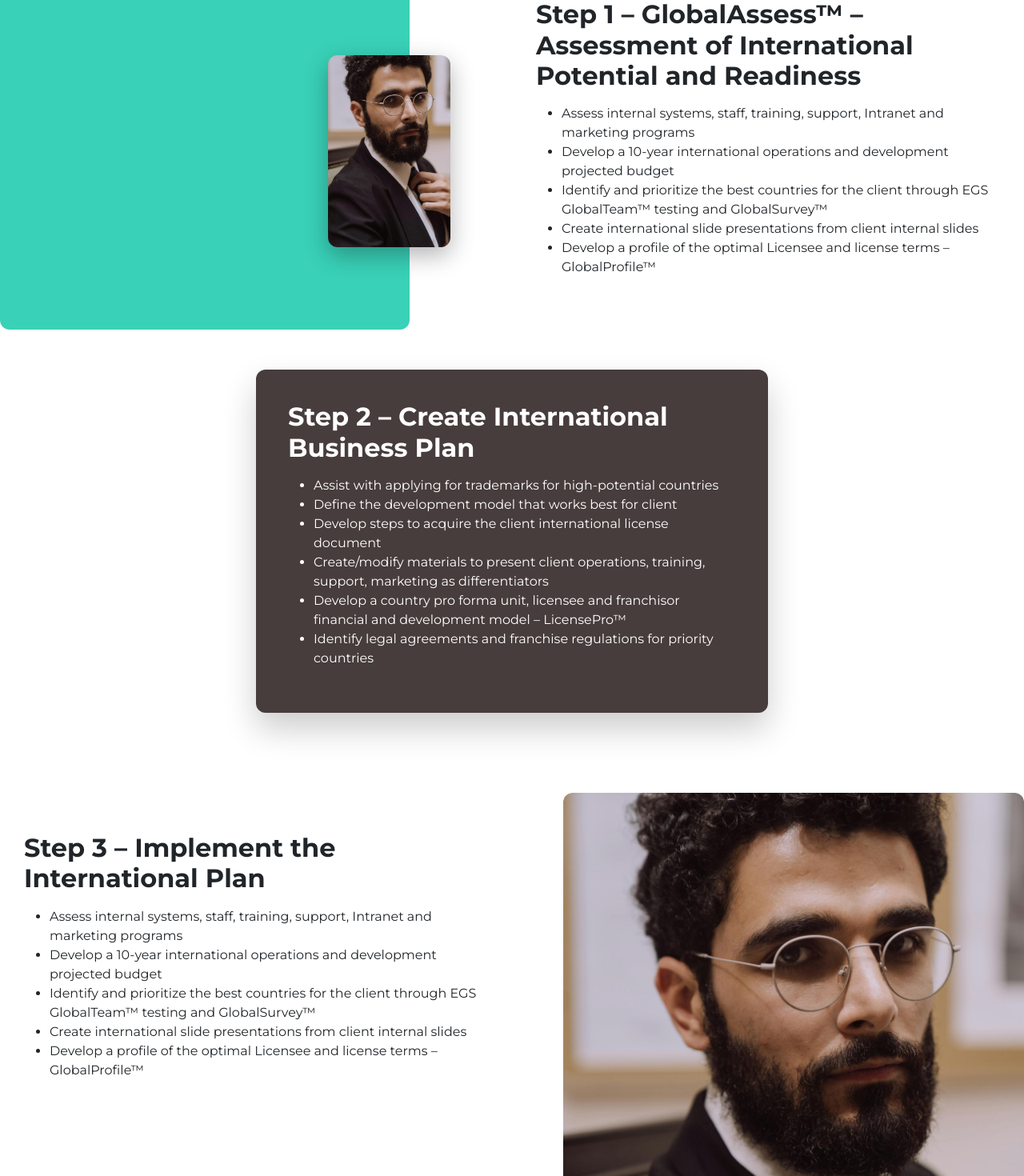
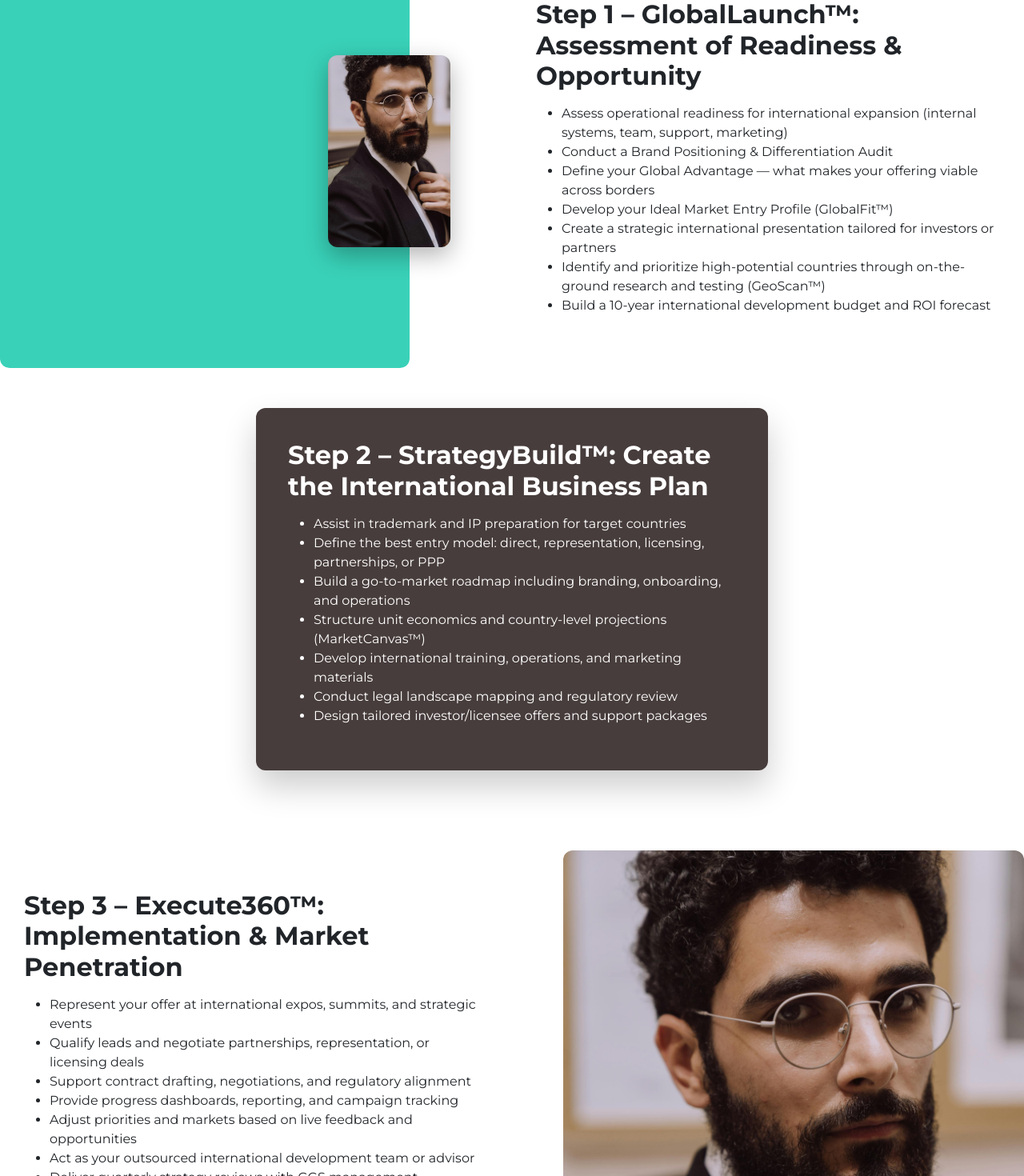
Before and after one commit to tycoonkabuzi/connsultanceWebsite, a React (Vite) app: page /development in a window 1280 px wide. Shown: the part 560-2030 px from the top of the page at 80% size. Built offline with nearby package versions, Linux system fonts and the light colour scheme.

Commit message:
Styled the contact card

```diff
--- a/src/components/ContactDevelopment.jsx
+++ b/src/components/ContactDevelopment.jsx
@@ -2,7 +2,7 @@ import { Button } from "react-bootstrap";
 
 const ContactDevelopment = () => {
   return (
-    <div className="main-contact-development">
+    <div className="main-contact-service">
       <h1>
         Contact us to get started with developing your custom international
         business plan today.
@@ -12,7 +12,7 @@ const ContactDevelopment = () => {
         begin a conversation.
       </p>
 
-      <Button className="btn-standard">Learn more</Button>
+      <Button className="btn-standard">Contact us</Button>
     </div>
   );
 };
--- a/src/components/Steps.jsx
+++ b/src/components/Steps.jsx
@@ -18,29 +18,29 @@ const Steps = () => {
       </div>
 
       <div className="main-right" data-aos="fade-left">
-        <h2>
-          Step 1 – GlobalAssess™ – Assessment of International Potential and
-          Readiness
-        </h2>
+        <h2>Step 1 – GlobalLaunch™: Assessment of Readiness & Opportunity</h2>
+
         <ul>
           <li>
-            Assess internal systems, staff, training, support, Intranet and
-            marketing programs
+            Assess operational readiness for international expansion (internal
+            systems, team, support, marketing)
+          </li>
+          <li>Conduct a Brand Positioning & Differentiation Audit</li>
+          <li>
+            Define your Global Advantage — what makes your offering viable
+            across borders
+          </li>
+          <li>Develop your Ideal Market Entry Profile (GlobalFit™)</li>
+          <li>
+            Create a strategic international presentation tailored for investors
+            or partners
           </li>
           <li>
-            Develop a 10-year international operations and development projected
-            budget
+            Identify and prioritize high-potential countries through
+            on-the-ground research and testing (GeoScan™)
           </li>
           <li>
-            Identify and prioritize the best countries for the client through
-            EGS GlobalTeam™ testing and GlobalSurvey™
-          </li>
-          <li>
-            Create international slide presentations from client internal slides
-          </li>
-          <li>
-            Develop a profile of the optimal Licensee and license terms –
-            GlobalProfile™
+            Build a 10-year international development budget and ROI forecast
           </li>
         </ul>
       </div>
@@ -48,26 +48,30 @@ const Steps = () => {
       {/* Step 2 – Floating Card */}
       <div className="bottom-text-steps" data-aos="fade-up">
         <div className="box-text-steps floating-card">
-          <h2>Step 2 – Create International Business Plan</h2>
+          <h2>
+            Step 2 – StrategyBuild™: Create the International Business Plan
+          </h2>
           <ul>
+            <li>Assist in trademark and IP preparation for target countries</li>
             <li>
-              Assist with applying for trademarks for high-potential countries
-            </li>
-            <li>Define the development model that works best for client</li>
-            <li>
-              Develop steps to acquire the client international license document
+              Define the best entry model: direct, representation, licensing,
+              partnerships, or PPP
             </li>
             <li>
-              Create/modify materials to present client operations, training,
-              support, marketing as differentiators
+              Build a go-to-market roadmap including branding, onboarding, and
+              operations
             </li>
             <li>
-              Develop a country pro forma unit, licensee and franchisor
-              financial and development model – LicensePro™
+              Structure unit economics and country-level projections
+              (MarketCanvas™)
             </li>
             <li>
-              Identify legal agreements and franchise regulations for priority
-              countries
+              Develop international training, operations, and marketing
+              materials
+            </li>
+            <li>Conduct legal landscape mapping and regulatory review</li>
+            <li>
+              Design tailored investor/licensee offers and support packages
             </li>
           </ul>
         </div>
@@ -76,28 +80,30 @@ const Steps = () => {
       {/* Step 3 + Image */}
       <div className="step3-with-image" data-aos="fade-up">
         <div className="main-right" data-aos="fade-left">
-          <h2>Step 3 – Implement the International Plan</h2>
+          <h2>Step 3 – Execute360™: Implementation & Market Penetration</h2>
           <ul>
             <li>
-              Assess internal systems, staff, training, support, Intranet and
-              marketing programs
+              Represent your offer at international expos, summits, and
+              strategic events
             </li>
             <li>
-              Develop a 10-year international operations and development
-              projected budget
+              Qualify leads and negotiate partnerships, representation, or
+              licensing deals
             </li>
             <li>
-              Identify and prioritize the best countries for the client through
-              EGS GlobalTeam™ testing and GlobalSurvey™
+              Support contract drafting, negotiations, and regulatory alignment
             </li>
             <li>
-              Create international slide presentations from client internal
-              slides
+              Provide progress dashboards, reporting, and campaign tracking
             </li>
             <li>
-              Develop a profile of the optimal Licensee and license terms –
-              GlobalProfile™
+              Adjust priorities and markets based on live feedback and
+              opportunities
             </li>
+            <li>
+              Act as your outsourced international development team or advisor
+            </li>
+            <li>Deliver quarterly strategy reviews with GGS management</li>
           </ul>
         </div>
 
```
